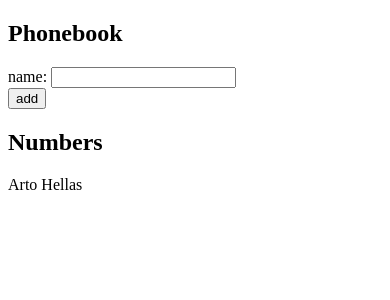
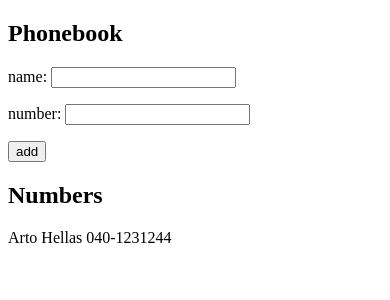
Before and after one commit to JzeiJzei/FullstackOpen, a React (Create React App) app in the folder osa2/puhelinluettelo/: page / in a window 390 px wide. Shown: the top 300 px of the page. Built offline with nearby package versions, Linux system fonts and the light colour scheme.

Commit message:
2.8 - Added phone number field and state.

```diff
--- a/osa2/puhelinluettelo/src/App.js
+++ b/osa2/puhelinluettelo/src/App.js
@@ -3,14 +3,19 @@ import { useState } from 'react'
 
 const App = () => {
   const [persons, setPersons] = useState([
-    { name: 'Arto Hellas' }
+    {
+      name: 'Arto Hellas',
+      number: '040-1231244'
+    }
   ])
   const [newName, setNewName] = useState('')
+  const [newNumber, setNewNumber] = useState('')
 
   const addPerson = (event) => {
     event.preventDefault()
     const person = {
-      name: newName
+      name: newName,
+      number: newNumber
     }
 
     if (persons.filter(obj => obj.name === person.name).length > 0) {
@@ -20,12 +25,18 @@ const App = () => {
       console.log(event.target)
     }
 
+    setNewNumber('')
     setNewName('')
   }
 
-  const handlePersonChange = (event) => {
+  const handleNameChange = (event) => {
     console.log(event.target.value)
     setNewName(event.target.value)
+  }
+
+  const handleNumberChange = (event) => {
+    console.log(event.target.value)
+    setNewNumber(event.target.value)
   }
 
   return (
@@ -33,14 +44,15 @@ const App = () => {
       <h2>Phonebook</h2>
       <form onSubmit={addPerson}>
         <div>
-          name: <input value={newName} onChange={handlePersonChange}/>
+          <p>name: <input value={newName} onChange={handleNameChange}/></p>
+          <p>number: <input type="tel" value={newNumber} onChange={handleNumberChange}/></p>
         </div>
         <div>
           <button type="submit">add</button>
         </div>
       </form>
       <h2>Numbers</h2>
-      {persons.map( person => <div key={person.name}>{person.name}</div> )}
+      {persons.map( person => <div key={person.name}>{person.name} {person.number}</div> )}
     </div>
   )
 
```
